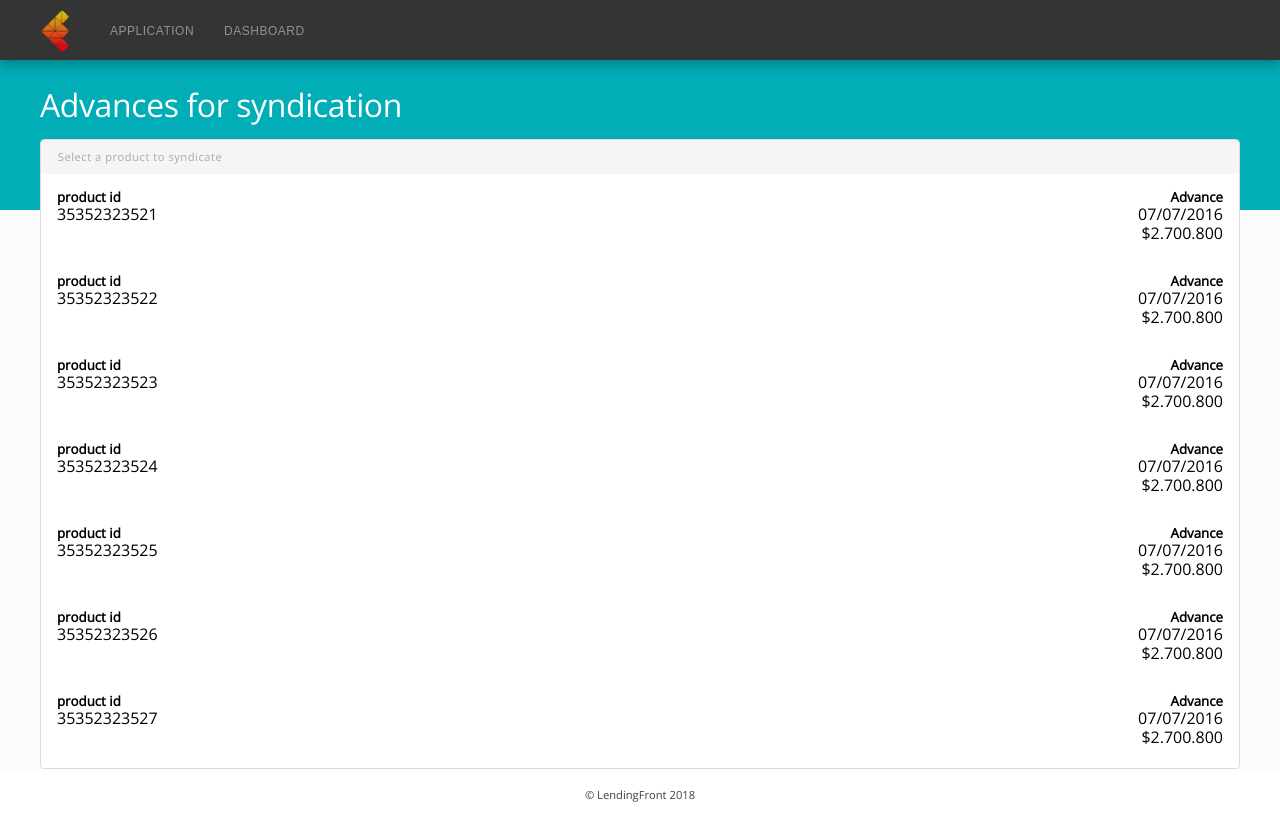
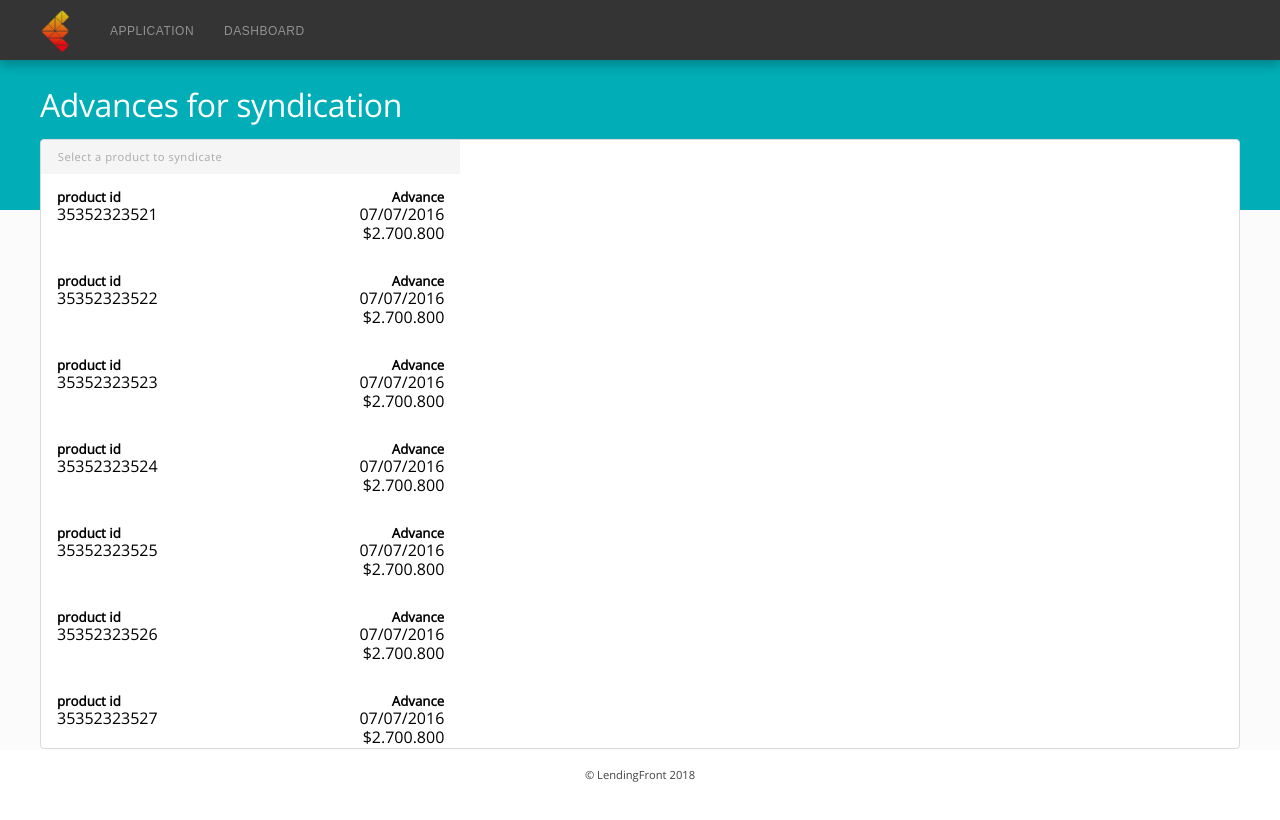
Before and after one commit to muygrafico/syndication-system-front, a React app: page / in a window 1280 px wide. Built offline with nearby package versions, Linux system fonts and the light colour scheme.

Commit message:
add custom scroll

```diff
--- a/package.json
+++ b/package.json
@@ -42,6 +42,7 @@
   "dependencies": {
     "connected-react-router": "^4.5.0",
     "dotenv-webpack": "^1.5.7",
+    "react-custom-scrollbars": "^4.2.1",
     "react-hot-loader": "^4.3.11",
     "react-redux": "^5.0.7",
     "react-router-dom": "^4.3.1",
--- /dev/null
+++ b/src/components/containers/ProductListContainer.js
@@ -0,0 +1,14 @@
+import React from 'react'
+import PropTypes from 'prop-types'
+
+const ProductListContainer = (props) => (
+    <div className='product-list-container'>
+        {props.children}
+    </div>
+)
+
+ProductListContainer.propTypes = {
+  children: PropTypes.any
+}
+
+export default ProductListContainer
--- /dev/null
+++ b/src/components/ui/ApplicationBox.js
@@ -0,0 +1,14 @@
+import React from 'react'
+import PropTypes from 'prop-types'
+
+const ApplicationBox = (props) => (
+    <div className='application__box'>
+        {props.children}
+    </div>
+)
+
+ApplicationBox.propTypes = {
+  children: PropTypes.any
+}
+
+export default ApplicationBox
--- a/src/components/ui/ProductList.js
+++ b/src/components/ui/ProductList.js
@@ -1,10 +1,17 @@
 import React from 'react'
 import PropTypes from 'prop-types'
+// import { Scrollbars } from 'react-custom-scrollbars'
+import ShadowScrollbar from './ShadowScrollbar'
 
 const ProductList = (props) => (
-    <ul className='product-list'>
-        {props.children}
-    </ul>
+    <ShadowScrollbar
+      style={{ height: '100%' }}
+      className='product-list-container'>
+        <ul className='product-list'>
+            {props.children}
+        </ul>
+    </ShadowScrollbar
+    >
 )
 
 ProductList.propTypes = {
--- /dev/null
+++ b/src/components/ui/ShadowScrollBar.js
@@ -0,0 +1,51 @@
+import React, { Component } from 'react'
+import { Scrollbars } from 'react-custom-scrollbars'
+
+export default class ColoredScrollbars extends Component {
+    constructor (props, ...rest) {
+        super(props, ...rest)
+        this.state = { top: 0 }
+        this.handleUpdate = this.handleUpdate.bind(this)
+        this.renderView = this.renderView.bind(this)
+        this.renderThumb = this.renderThumb.bind(this)
+    }
+
+    handleUpdate (values) {
+        const { top } = values
+        this.setState({ top })
+    }
+
+    renderView ({ style, ...props }) {
+        return (
+            <div
+              className='box'
+              style={{ ...style }}
+              {...props} />
+        )
+    }
+
+    renderThumb ({ style, ...props }) {
+        // const { top } = this.state
+        const thumbStyle = {
+            backgroundColor: `rgba(0,0,0, .05)`,
+            width: '5px',
+            marginLeft: '5px'
+        }
+        return (
+            <div
+              style={{ ...style, ...thumbStyle }}
+              {...props} />
+        )
+    }
+
+    render () {
+        return (
+            <Scrollbars
+              renderView={this.renderView}
+              renderThumbHorizontal={this.renderThumb}
+              renderThumbVertical={this.renderThumb}
+              onUpdate={this.handleUpdate}
+              {...this.props} />
+        )
+    }
+}
--- a/src/components/views/Application.js
+++ b/src/components/views/Application.js
@@ -1,6 +1,8 @@
 import React from 'react'
 import ProductList from '../ui/ProductList'
 import ProductItem from '../ui/ProductItem'
+import ApplicationBox from '../ui/ApplicationBox'
+import ProductListConainer from '../containers/ProductListContainer'
 
 const ProductItems = [
     {
@@ -59,8 +61,8 @@ const Application = () => {
     return (
         <div className='application'>
             <h2>Advances for syndication</h2>
-            <div className='application__box'>
-                <div className='product-list'>
+            <ApplicationBox>
+                <ProductListConainer>
                     <h4 className='product-list__header-title'>Select a product to syndicate</h4>
                     <ProductList>
                         {ProductItems.map(i => {
@@ -75,8 +77,8 @@ const Application = () => {
                         })
                         }
                     </ProductList>
-                </div>
-            </div>
+                </ProductListConainer>
+            </ApplicationBox>
         </div>
     )
 }
--- /dev/null
+++ b/src/styles/scss/components/containers/_product-list-container.scss
@@ -0,0 +1,5 @@
+.product-list-container {
+  height: 100%;
+  overflow: hidden;
+  width: 35%;
+}
--- /dev/null
+++ b/src/styles/scss/components/ui/_application-box.scss
@@ -0,0 +1,10 @@
+.application__box {
+  background-color: #fff;
+  border-radius: 4px;
+  border: 1px solid #DADADC;
+  box-sizing: border-box;
+  min-height: 400px;
+  position: relative;
+  height: 100%;
+  overflow-y: auto;
+}
--- a/src/styles/scss/components/ui/_product-list.scss
+++ b/src/styles/scss/components/ui/_product-list.scss
@@ -1,7 +1,9 @@
 .product-list {
+  box-sizing: content-box; /* So the width will be 100% + 17px */
   height: 100%;
   margin: 0;
   padding: 0;
+  width: 100%;
 }
 
 .product-list__header-title {
--- a/src/styles/scss/components/views/_application.scss
+++ b/src/styles/scss/components/views/_application.scss
@@ -2,7 +2,6 @@
   font-family: $base-font-family;
   position: relative;
   height: calc(100% - 80px);
-  // background-color: red;
 
   h2 {
     color: white;
@@ -12,18 +11,3 @@
     margin-bottom: .5em;
   }
 }
-
-.application__box {
-  background-color: #fff;
-  border-radius: 4px;
-  border: 1px solid #DADADC;
-  box-sizing: border-box;
-  min-height: 400px;
-  position: relative;
-  height: 100%;
-  overflow-y: auto;
-}
-
-.product-list {
-  height: 100%;
-}
--- a/src/styles/scss/main.scss
+++ b/src/styles/scss/main.scss
@@ -4,10 +4,14 @@
 @import 'variables';
 
 @import 'components/layout';
+
 @import 'components/ui/nav';
 @import 'components/ui/header';
 @import 'components/ui/footer';
+@import 'components/ui/application-box';
 @import 'components/ui/product-list';
 @import 'components/ui/product-item';
 
+@import 'components/containers/product-list-container';
+
 @import 'components/views/application';
```
Also changed, not shown: 1 other file (tests, documents, lock files or other folders).
